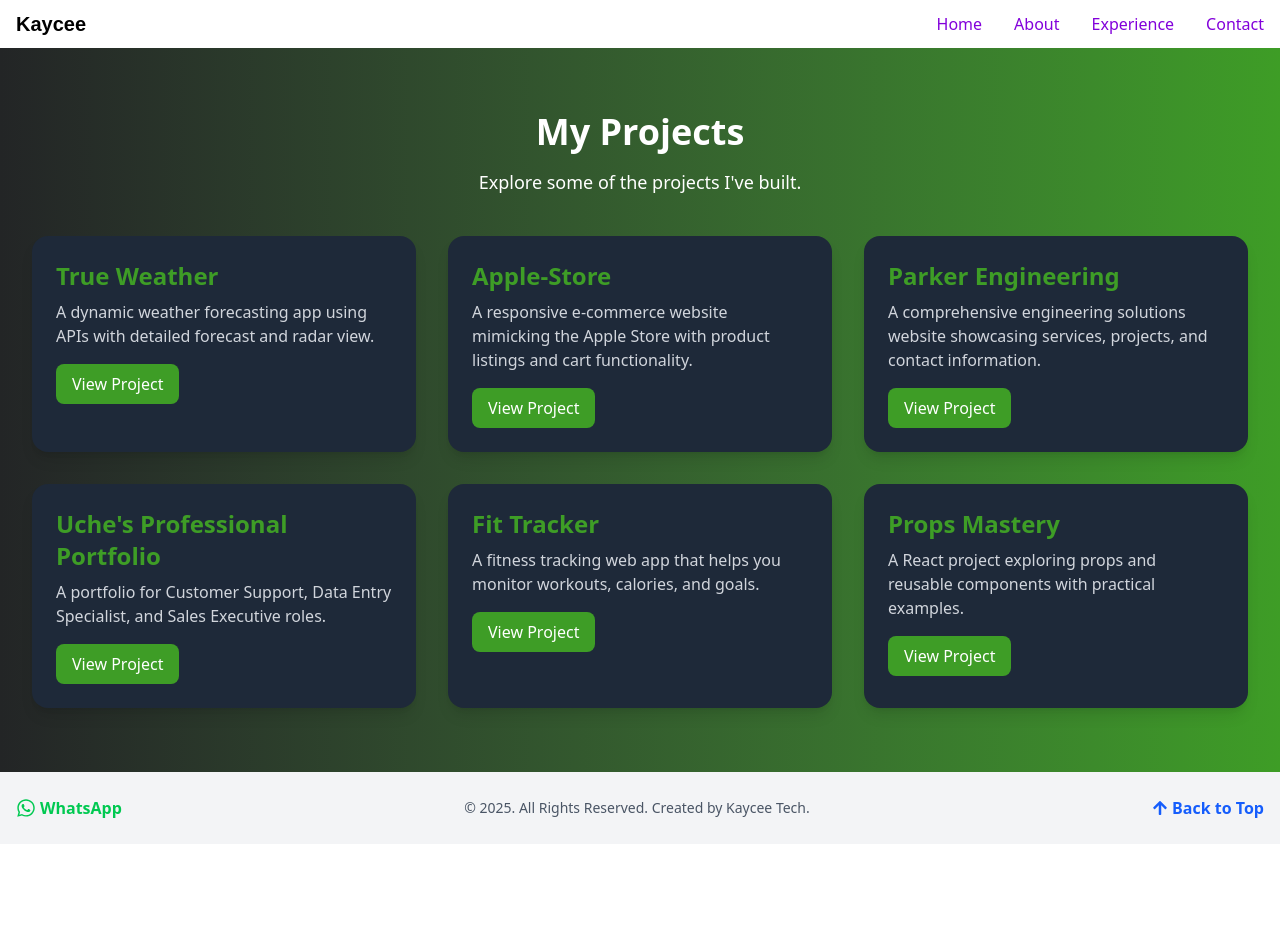
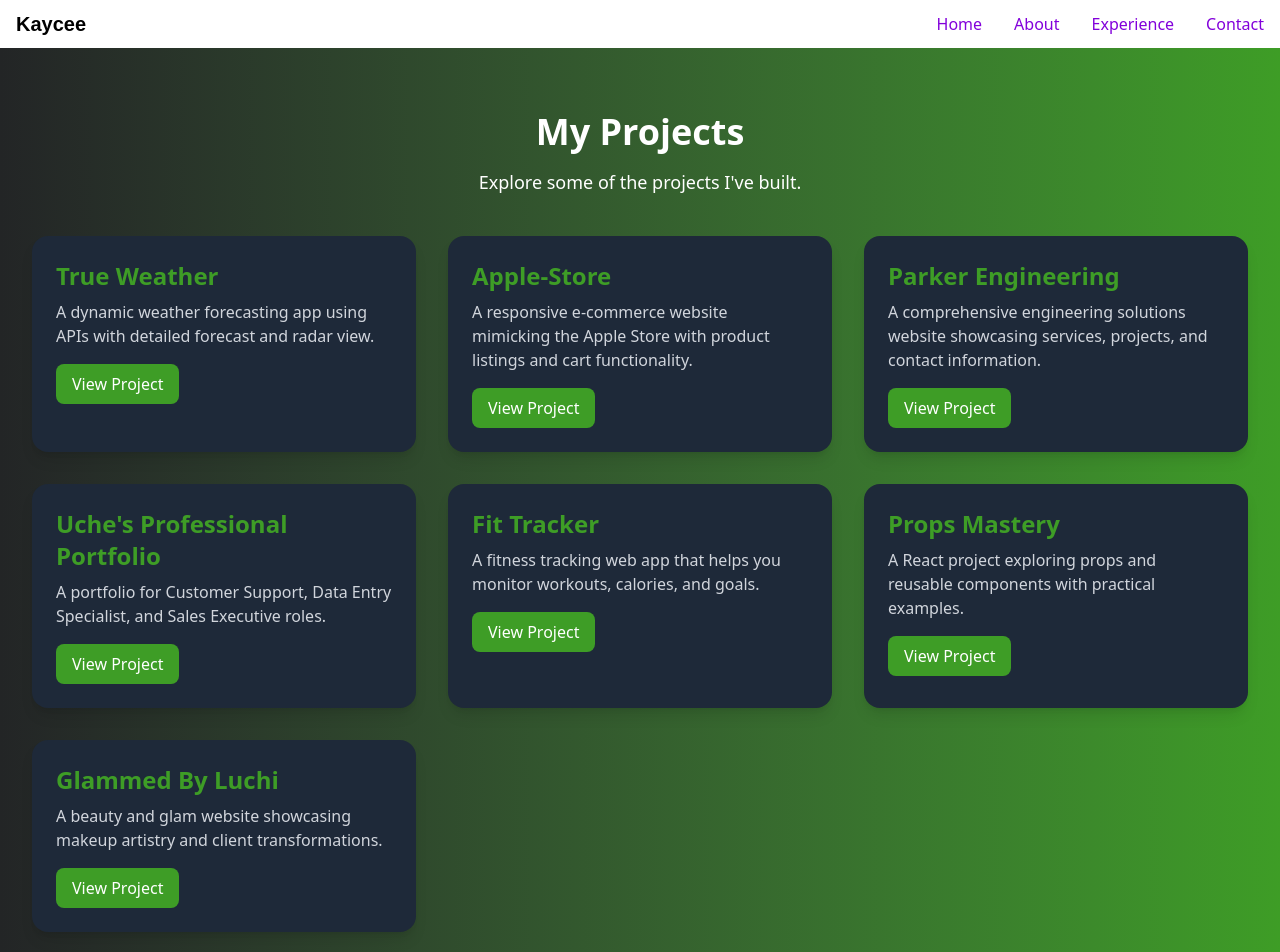
Before and after one commit to Kelechukwu500/My-Portfolio, a React (Vite) app: page /projects in a window 1280 px wide. Shown: the top 952 px of the page. Before the commit the page ends 844 px from the top, so only its background shows below. Built offline with nearby package versions, Linux system fonts and the light colour scheme; a web font is replaced by a local one.

Commit message:
Update: [I updated the project.jsx]

```diff
--- a/src/Pages/Projects.jsx
+++ b/src/Pages/Projects.jsx
@@ -37,6 +37,12 @@ const projects = [
     description:
       "A React project exploring props and reusable components with practical examples.",
     link: "https://props-4r3u.onrender.com",
+  },
+  {
+    name: "Glammed By Luchi",
+    description:
+      "A beauty and glam website showcasing makeup artistry and client transformations.",
+    link: "https://glammedbyluchi.onrender.com/",
   },
 ];
 
```
